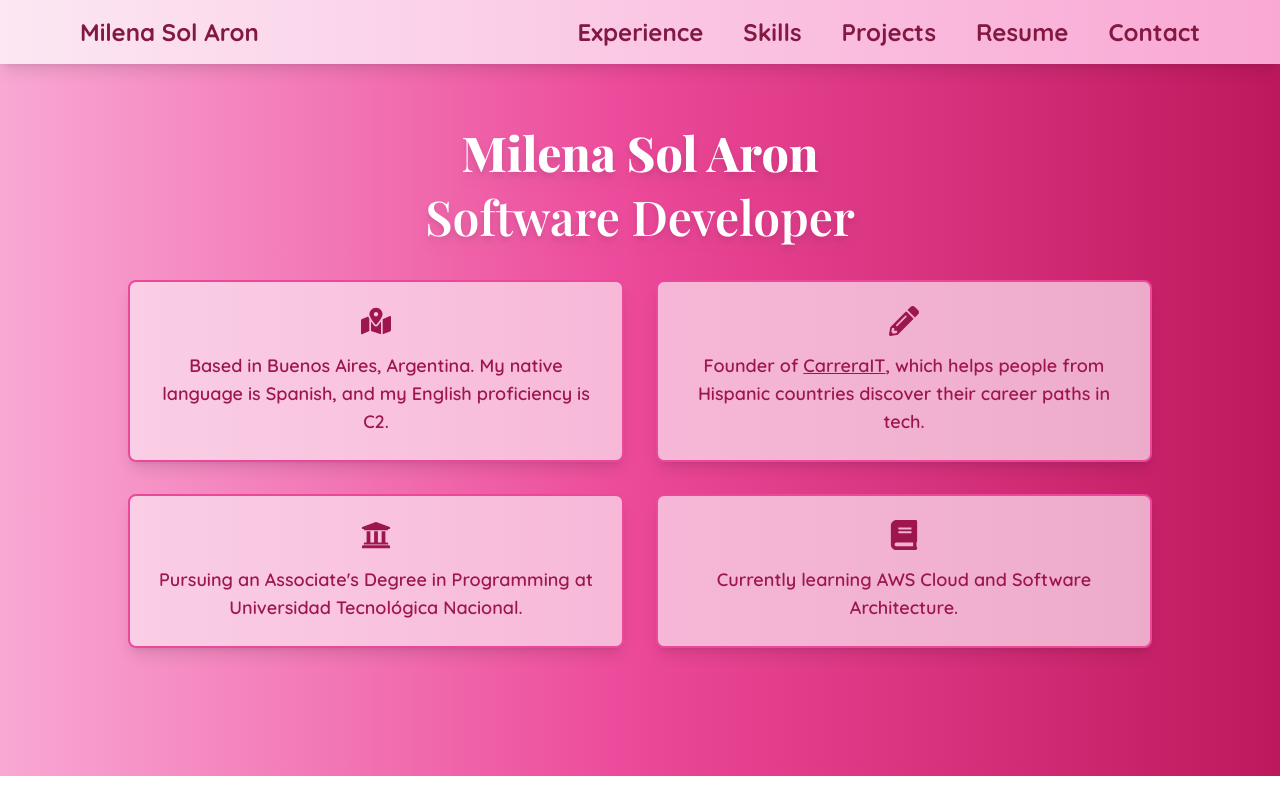
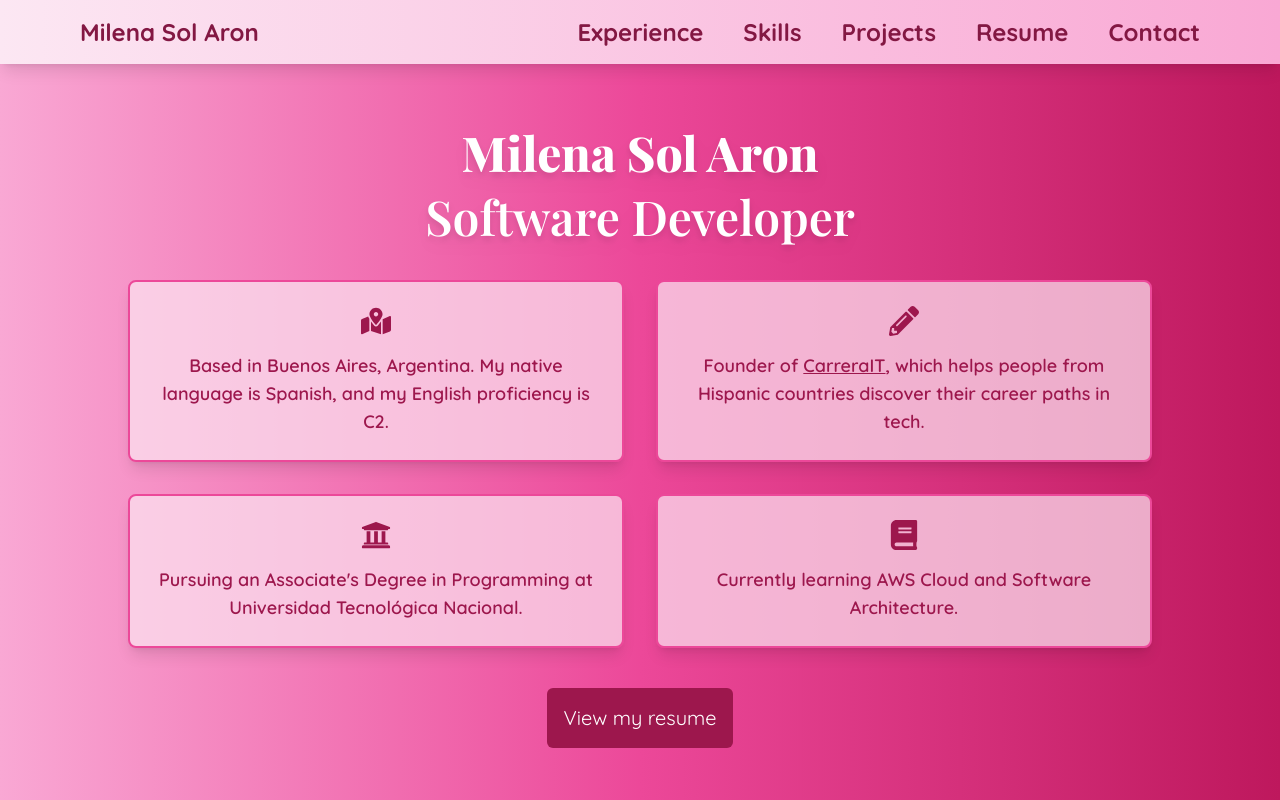
Before and after one commit to aronmilenait/portfolio, a Next.js app in the folder portfolio/: page / in a window 1280 px wide. Shown: the top 800 px of the page. Built offline with nearby package versions, Linux system fonts and the light colour scheme; a web font is replaced by a local one.

Commit message:
Add a CTA for the resume page.

```diff
--- a/portfolio/src/components/Home.tsx
+++ b/portfolio/src/components/Home.tsx
@@ -85,6 +85,14 @@ export const Home = () => {
             text="Currently learning AWS Cloud and Software Architecture."
           />
         </motion.div>
+        <div className="mt-4 flex justify-center">
+          <a
+            href="/resume"
+            className="bg-pink-800 text-white text-xl p-4 rounded-md hover:bg-pink-700 transition-colors duration-300"
+          >
+            View my resume
+          </a>
+        </div>
       </div>
     </section>
   );
```
